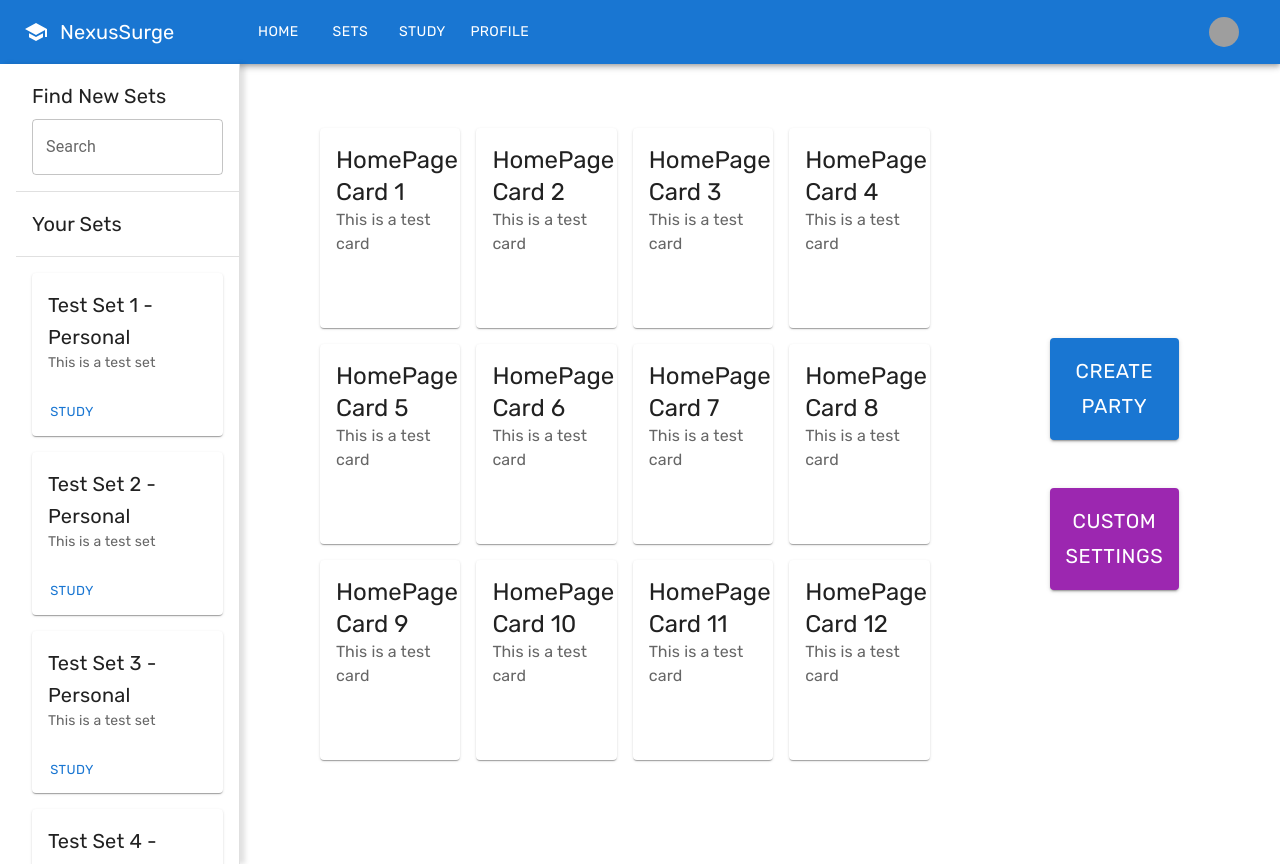
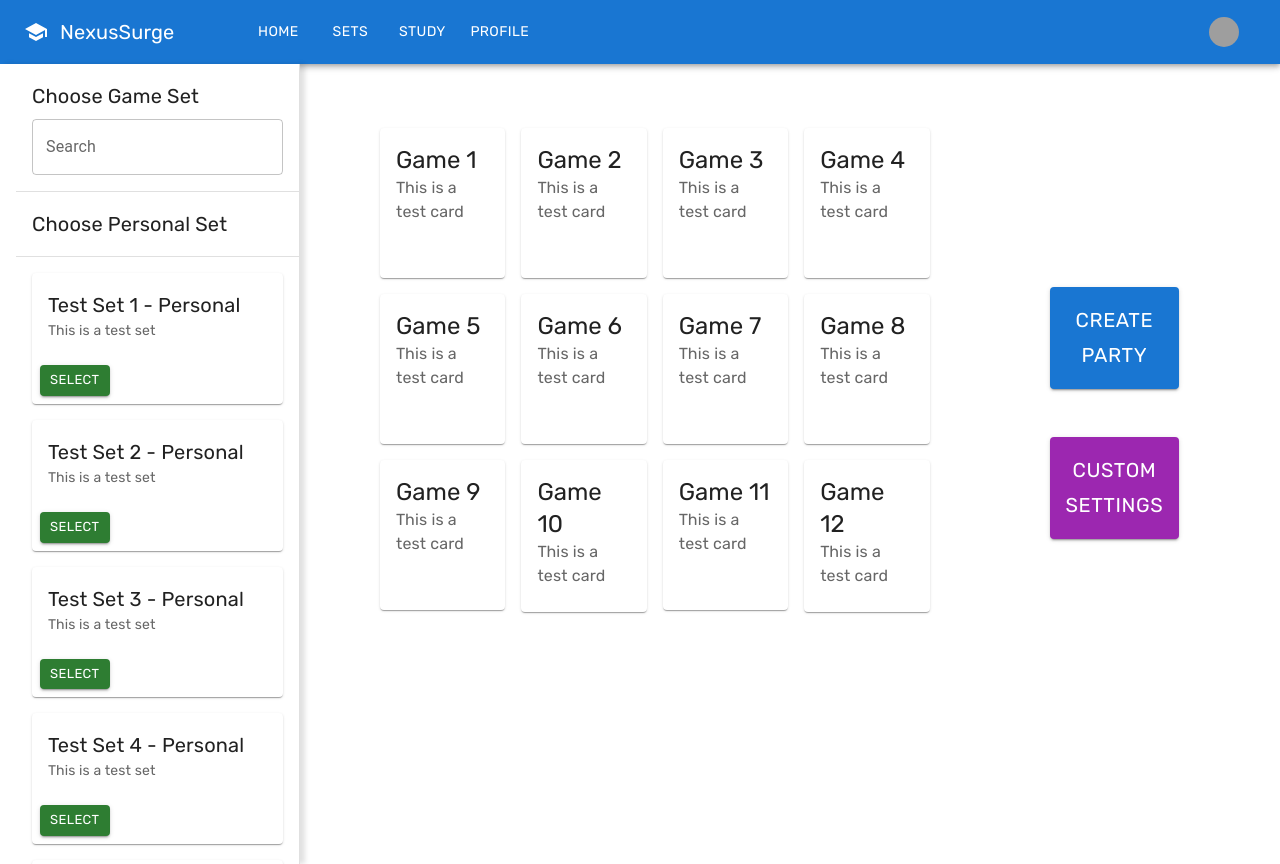
Before and after one commit to skancharapu775/NexusSurge, a React (Create React App) app in the folder nexussurge/: page /home in a window 1280 px wide. Built offline with nearby package versions, Linux system fonts and the light colour scheme; grey boxes are pictures that could not be loaded.

Commit message:
Add homepage styling

```diff
--- a/nexussurge/src/components/SideDrawer.js
+++ b/nexussurge/src/components/SideDrawer.js
@@ -11,10 +11,10 @@ export default function SideDrawer({ sets }) {
   return (
     <Drawer
       sx={{
-        width: 240,
+        width: 300,
         flexShrink: 0,
         '& .MuiDrawer-paper': {
-          width: 240,
+          width: 300,
           boxSizing: 'border-box',
           marginTop: '64px',
           paddingLeft: '16px',
@@ -31,7 +31,7 @@ export default function SideDrawer({ sets }) {
     >
       <Box sx={{ p: 2 }}>
         <Typography variant="h6" gutterBottom sx = {{ fontFamily: 'Rubik' }}>
-          Find New Sets
+          Choose Game Set
         </Typography>
         <TextField
           sx = {{ fontFamily: 'Rubik' }}
@@ -44,7 +44,7 @@ export default function SideDrawer({ sets }) {
       </Box>
       <Divider />
       <Typography variant="h6" sx={{ p: 2, fontFamily: 'Rubik' }} >
-        Your Sets
+        Choose Personal Set
         </Typography>
         <Divider />
       <Stack spacing={2} sx={{ p: 2, paddingBottom: '75px' }}>
@@ -59,7 +59,7 @@ export default function SideDrawer({ sets }) {
               </Typography>
             </CardContent>
             <CardActions>
-              <Button size="small" sx = {{ fontFamily: 'Rubik' }}>Study</Button>
+              <Button variant="contained" color="success" size="small" sx = {{ fontFamily: 'Rubik' }}>Select</Button>
             </CardActions>
           </Card>
         ))}
--- a/nexussurge/src/pages/Home.js
+++ b/nexussurge/src/pages/Home.js
@@ -48,62 +48,62 @@ export function Home() {
 
   const card_data_example = [
     {
-        title: 'HomePage Card 1',
+        title: 'Game 1',
         description: 'This is a test card',
         link: 'https://example.com'
     },
     {
-        title: 'HomePage Card 2',
+        title: 'Game 2',
         description: 'This is a test card',
         link: 'https://example.com'
     },
     {
-        title: 'HomePage Card 3',
+        title: 'Game 3',
         description: 'This is a test card',
         link: 'https://example.com'
     },
     {
-        title: 'HomePage Card 4',
+        title: 'Game 4',
         description: 'This is a test card',
         link: 'https://example.com'
     },
     {
-        title: 'HomePage Card 5',
+        title: 'Game 5',
         description: 'This is a test card',
         link: 'https://example.com'
     },
     {
-        title: 'HomePage Card 6',
+        title: 'Game 6',
         description: 'This is a test card',
         link: 'https://example.com'
     },
     {
-        title: 'HomePage Card 7',
+        title: 'Game 7',
         description: 'This is a test card',
         link: 'https://example.com'
     },
     {
-        title: 'HomePage Card 8',
+        title: 'Game 8',
         description: 'This is a test card',
         link: 'https://example.com'
     },
     {
-        title: 'HomePage Card 9',
+        title: 'Game 9',
         description: 'This is a test card',
         link: 'https://example.com'
     },
     {
-        title: 'HomePage Card 10',
+        title: 'Game 10',
         description: 'This is a test card',
         link: 'https://example.com'
     },
     {
-        title: 'HomePage Card 11',
+        title: 'Game 11',
         description: 'This is a test card',
         link: 'https://example.com'
     },
     {
-        title: 'HomePage Card 12',
+        title: 'Game 12',
         description: 'This is a test card',
         link: 'https://example.com'
     }
@@ -124,7 +124,7 @@ export function Home() {
                 {card_data_example.map((card, index) => (
                     <Grid item xs={3} key={index}>
                     <a href={card.link} className='card-link'>
-                        <Card className='center-card' sx={{ minHeight: '200px', display: 'flex', flexDirection: 'column', justifyContent: 'space-between', transition: 'transform 0.3s ease-in-out, box-shadow 0.3s ease-in-out', '&:hover': { transform: 'translateY(-5px)', boxShadow: '0px 0px 10px rgba(0, 0, 0, 0.5)' } }} onClick={() => window.location.href=card.link}>
+                        <Card className='center-card' sx={{ minHeight: '150px', display: 'flex', flexDirection: 'column', justifyContent: 'space-between', transition: 'transform 0.3s ease-in-out, box-shadow 0.3s ease-in-out', '&:hover': { transform: 'translateY(-5px)', boxShadow: '0px 0px 10px rgba(0, 0, 0, 0.5)' } }} onClick={() => window.location.href=card.link}>
                         <CardContent className='card-content'>
                             <Typography variant="h5" component="h2" d sx = {{ fontFamily: 'Rubik' }}>
                             {card.title}
@@ -139,7 +139,7 @@ export function Home() {
                 ))}
                 </Grid>
             </Box>
-            <Box sx={{ display: 'flex', flexDirection: 'column', flexGrow: 1, paddingRight: '6vw', alignItems: 'center', justifyContent: 'center'}}>
+            <Box sx={{ display: 'flex', flexDirection: 'column', flexGrow: 1, paddingBottom: '8vw', paddingRight: '6vw', alignItems: 'center', justifyContent: 'center'}}>
                 <Box sx={{ display: 'flex', flexDirection: 'column', alignItems: 'center' }}>
                     <Button variant="contained" color="primary" size="large" sx={{ m: 3, fontSize: 20, padding: '16px', fontFamily: 'Rubik' }}>Create Party</Button>
                     <Button variant="contained" color="secondary" size="large" sx={{ m: 3, fontSize: 20, padding: '16px', fontFamily: 'Rubik' }}>Custom Settings</Button>
```
